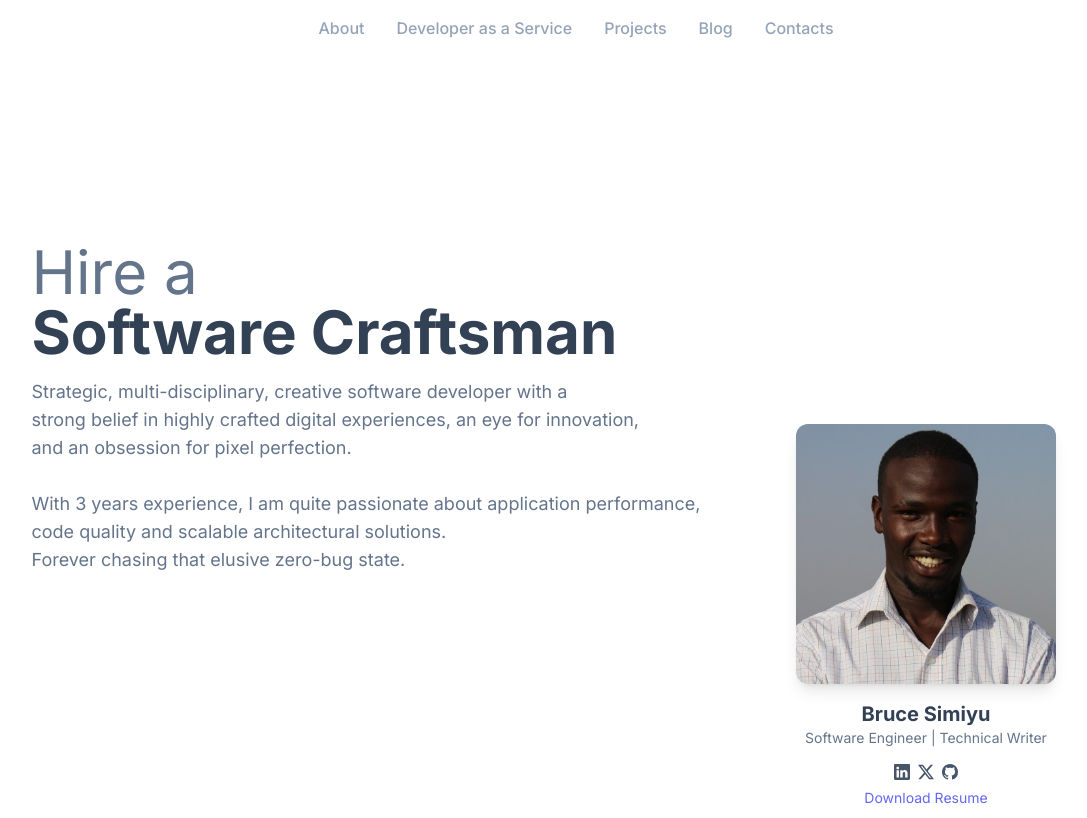
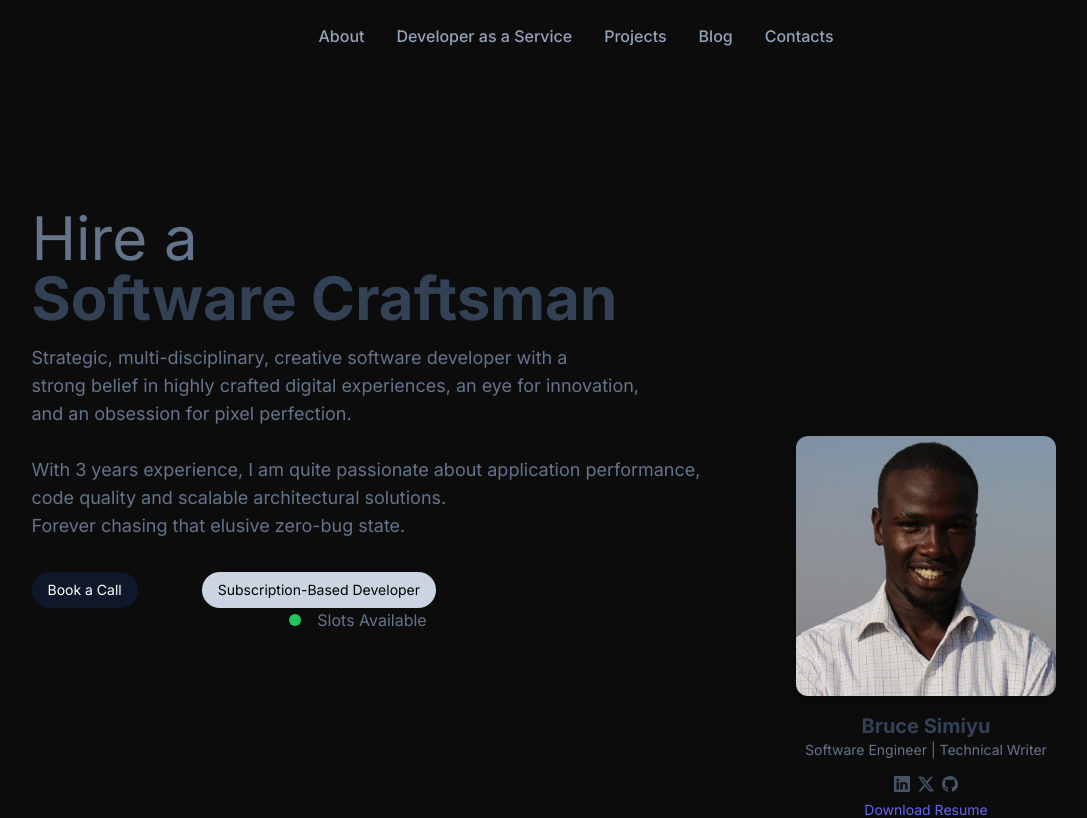
Before and after one commit to Brucedevnairobi/portfolio-website, a Next.js app: page / in a window 1280 px wide. Shown: the top 818 px of the page, without its empty margins (64-1151 px from the left). Built offline with nearby package versions, Linux system fonts and the light colour scheme.

Commit message:
Added some buttons

```diff
--- a/app/blog/page.tsx
+++ b/app/blog/page.tsx
@@ -1,8 +1,9 @@
 import React from "react";
-
+import NavBar from "@/components/NavBar";
 const page = () => {
   return (
     <div>
+       <nav className="pt-6"><NavBar /></nav>
       <h1 className="text-4xl md:text-6xl pt-32 text-slate-700 pl-16">
         Latest <span className="font-bold">Articles</span>
       </h1>
--- a/app/contacts/page.tsx
+++ b/app/contacts/page.tsx
@@ -1,12 +1,13 @@
 import React from "react";
-
+import NavBar from "@/components/NavBar";
 const page = () => {
   return (
-    <div className="pt-32 pl-16">
-      <h1 className="text-6xl text-slate-700">
+    <div className=" ">
+       <nav className="pt-6"><NavBar /></nav>
+      <h1 className="pt-32 pl-32 text-6xl text-slate-700">
         Get In Touch <span className="font-bold text-slate-500">Today</span>
       </h1>
-      <p>Im eager to meet you and explore what we can create together. Lets connect... </p>
+      <p className="pl-32">Im eager to meet you and explore what we can create together. Lets connect... </p>
     </div>
   );
 };
--- a/app/daas/page.tsx
+++ b/app/daas/page.tsx
@@ -1,8 +1,9 @@
 import React from "react";
-
+import NavBar from "@/components/NavBar";
 const page = () => {
   return (
     <div>
+       <nav className="pt-6"><NavBar /></nav>
       <h1 className="text-6xl font-bold text-center pt-32 text-slate-700">
         Developer as a Service
       </h1>
--- a/app/layout.tsx
+++ b/app/layout.tsx
@@ -1,7 +1,7 @@
 import type { Metadata } from "next";
 import { Inter } from "next/font/google";
 import "./globals.css";
-import NavBar from "@/components/NavBar";
+
 
 const inter = Inter({ subsets: ["latin"] });
 
@@ -19,7 +19,7 @@ export default function RootLayout({
   return (
     <html lang="en">
       <body className={inter.className}>
-        <NavBar />
+
         {children}
       </body>
     </html>
--- a/app/page.tsx
+++ b/app/page.tsx
@@ -1,4 +1,6 @@
 import Image from "next/image";
+import Link from "next/link";
+import NavBar from "@/components/NavBar";
 import { BsGithub } from "react-icons/bs";
 import { BsTwitterX } from "react-icons/bs";
 import { BsLinkedin } from "react-icons/bs";
@@ -14,7 +16,11 @@ import { SiRedux } from "react-icons/si";
 
 export default function Home() {
   return (
-    <div className="w-full md:max-w-screen-2xl mx-auto bg-slate-90">
+    <div className="w-full md:max-w-screen-2xl mx-auto bg-primary">
+      <nav className="pt-6">
+        <NavBar />
+      </nav>
+
       <div className="flex flex-row items-center pt-40 justify-between">
         <main className=" sm:mx-auto">
           <h1 className="sm:text-4xl md:text-6xl text-slate-500">
@@ -32,10 +38,27 @@ export default function Home() {
             <br /> code quality and scalable architectural solutions.
             <br /> Forever chasing that elusive zero-bug state.
           </p>
-          {/*
-      Book a Call Button.
-      Subscription-Based Developer
-      */}
+          <section className="flex flex-row space-x-16 mt-8">
+            <button className="text-sm text-white p-2 px-4 rounded-3xl bg-slate-900">
+              <Link
+                className=""
+                href="https://calendly.com/bruce14simiyu"
+                target="blank"
+              >
+                Book a Call
+              </Link>
+            </button>
+            <section className="flex flex-col">
+              <button className="bg-slate-300 rounded-3xl p-2 px-4 text-sm">
+                <Link href="./daas">Subscription-Based Developer</Link>
+              </button>
+            </section>
+            </section>
+            <button className="flex items-center mx-auto flex-row">
+              <span className="text-center beacon-dot block h-3 w-3 bg-green-500 rounded-full"></span>
+              <h1 className="text-slate-500 px-4">Slots Available</h1>
+            </button>
+
         </main>
         <div className="sm:hidden md:flex flex-col items-center md:translate-y-52 md:mr-40">
           <Image
@@ -208,7 +231,9 @@ export default function Home() {
       <h1 className="text-4xl md:text-6xl pt-32 text-slate-700 pl-16">
         Latest <span className="font-bold">Projects</span>
       </h1>
-      <p className="pl-16 pt-8 text-slate-500">I`m always working on something. Here are some of my latest projects.</p>
+      <p className="pl-16 pt-8 text-slate-500">
+        I`m always working on something. Here are some of my latest projects.
+      </p>
       <section className="px-16 pt-8 gap-2 sm:grid sm:grid-cols-2 md:grid-cols-3 md:gap-16">
         <div>
           <div className="cursor-pointer rounded-xl shadow-lg">
@@ -223,9 +248,15 @@ export default function Home() {
           <div className="flex flex-row items-center space-x-4 pt-4">
             <h6 className="flex text-xs">30th March, &apos;24</h6>
             <div className="flex flex-row space-x-2">
-        <button className="bg-slate-300 rounded-xl p-2 px-4 text-xs">Next</button>
-        <button className="bg-slate-300 rounded-xl p-2 px-4 text-xs">TypeScript</button>
-        <button className="bg-slate-300 rounded-xl p-2 px-4 text-xs">Tailwind</button>
+              <button className="bg-slate-300 rounded-xl p-2 px-4 text-xs">
+                Next
+              </button>
+              <button className="bg-slate-300 rounded-xl p-2 px-4 text-xs">
+                TypeScript
+              </button>
+              <button className="bg-slate-300 rounded-xl p-2 px-4 text-xs">
+                Tailwind
+              </button>
             </div>
           </div>
         </div>
@@ -242,9 +273,15 @@ export default function Home() {
           <div className="flex flex-row items-center space-x-4 pt-4">
             <h6 className="flex text-xs">18th April, &apos;24</h6>
             <div className="flex flex-row space-x-2">
-        <button className="bg-slate-300 rounded-xl p-2 px-4 text-xs">React(ts)</button>
-        <button className="bg-slate-300 rounded-xl p-2 px-4 text-xs">EC2</button>
-        <button className="bg-slate-300 rounded-xl p-2 px-4 text-xs">Tailwind</button>
+              <button className="bg-slate-300 rounded-xl p-2 px-4 text-xs">
+                React(ts)
+              </button>
+              <button className="bg-slate-300 rounded-xl p-2 px-4 text-xs">
+                EC2
+              </button>
+              <button className="bg-slate-300 rounded-xl p-2 px-4 text-xs">
+                Tailwind
+              </button>
             </div>
           </div>
         </div>
@@ -261,9 +298,15 @@ export default function Home() {
           <div className="flex flex-row items-center space-x-4 pt-4">
             <h6 className="flex text-xs">19th July, &apos;24</h6>
             <div className="flex flex-row space-x-2">
-        <button className="bg-slate-300 rounded-xl p-2 px-4 text-xs">TypeScript</button>
-        <button className="bg-slate-300 rounded-xl p-2 px-4 text-xs">CI/CD</button>
-        <button className="bg-slate-300 rounded-xl p-2 px-4 text-xs">Python</button>
+              <button className="bg-slate-300 rounded-xl p-2 px-4 text-xs">
+                TypeScript
+              </button>
+              <button className="bg-slate-300 rounded-xl p-2 px-4 text-xs">
+                CI/CD
+              </button>
+              <button className="bg-slate-300 rounded-xl p-2 px-4 text-xs">
+                Python
+              </button>
             </div>
           </div>
         </div>
@@ -280,13 +323,18 @@ export default function Home() {
           <div className="flex flex-row items-center space-x-4 pt-4">
             <h6 className="flex text-xs">26th June, &apos;24</h6>
             <div className="flex flex-row space-x-2">
-        <button className="bg-slate-300 rounded-xl p-2 px-4 text-xs">TypeScript</button>
-        <button className="bg-slate-300 rounded-xl p-2 px-4 text-xs">CI/CD</button>
-        <button className="bg-slate-300 rounded-xl p-2 px-4 text-xs">Tailwind</button>
+              <button className="bg-slate-300 rounded-xl p-2 px-4 text-xs">
+                TypeScript
+              </button>
+              <button className="bg-slate-300 rounded-xl p-2 px-4 text-xs">
+                CI/CD
+              </button>
+              <button className="bg-slate-300 rounded-xl p-2 px-4 text-xs">
+                Tailwind
+              </button>
             </div>
           </div>
         </div>
-
       </section>
       <h1 className="text-4xl md:text-6xl pt-32 text-slate-700 pl-16">
         Latest <span className="font-bold">Articles</span>
@@ -308,7 +356,9 @@ export default function Home() {
           </p>
         </div>
         <div className="md:w-80 h-36 border-[1px]  hover:cursor-pointer rounded-xl p-4 shadow-lg sm:w-full">
-          <h3 className="text-xl font-bold text-slate-700">Start Development</h3>
+          <h3 className="text-xl font-bold text-slate-700">
+            Start Development
+          </h3>
           <p className="text-sm text-slate-500">
             After our chat, I’ll dive into your project. Expect regular updates
             and opportunities to give your input—your feedback is crucial!
--- a/app/projects/page.tsx
+++ b/app/projects/page.tsx
@@ -1,9 +1,10 @@
 import React from "react";
 import Image from 'next/image'
-
+import NavBar from "@/components/NavBar";
 const page = () => {
   return (
     <div className="w-full mx-auto px-4 pb-16">
+       <nav className="pt-6"><NavBar /></nav>
        <h1 className="text-4xl md:text-6xl pt-32 text-slate-700 pl-16">
         Latest <span className="font-bold">Projects</span>
       </h1>
--- a/components/NavBar.tsx
+++ b/components/NavBar.tsx
@@ -5,7 +5,7 @@ import Link from "next/link";
 const NavBar = () => {
   return (
     <div>
-      <nav className=" text-slate-400 m-4 font-medium">
+      <nav className=" text-slate-400  font-medium">
         <ul className="hidden md:flex md:items-center md:justify-center gap-8">
           {NavLinks.map((link, index) => (
             <li key={index}>
```
Lines whose indentation alone changed are shown as unchanged.
